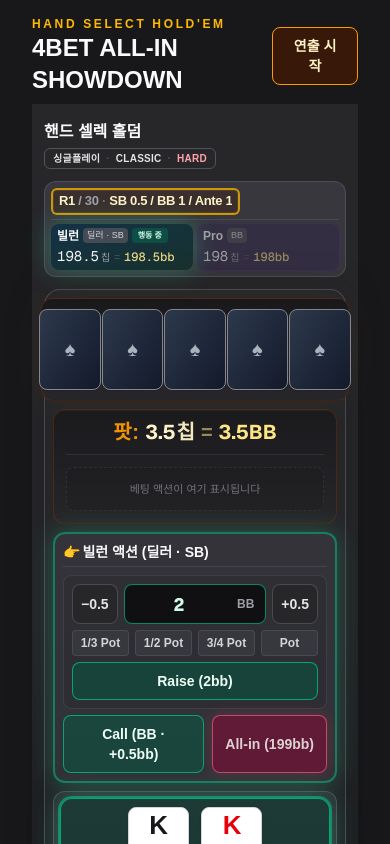
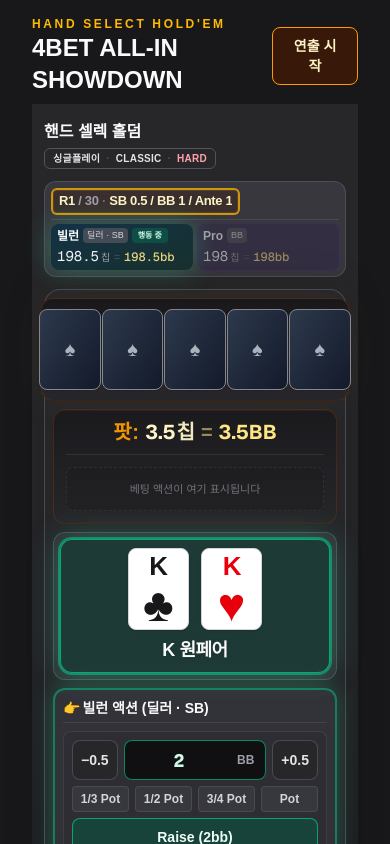
Before and after one commit to wlghks4689/holdem-game, a Next.js app: page /holdem/showcase/allin in a window 390 px wide. Shown: the top 844 px of the page. Built offline with nearby package versions, Linux system fonts and the light colour scheme.

Commit message:
fix: place mobile action panel below hole cards

```diff
--- a/src/app/holdem/HoldemPlayUI.tsx
+++ b/src/app/holdem/HoldemPlayUI.tsx
@@ -684,15 +684,6 @@ export function HoldemPlayUI({
               showdownCinema.blockingInput ? "holdem-cinema-hole-stage" : "",
             ].join(" ")}
           >
-            {!showdownCinema.blockingInput ? (
-              <ActionPanel
-                state={state}
-                dispatch={(a) => void dispatch(a)}
-                playerNames={playerNames}
-                mySeat={mySeat}
-                actionTimerSecondsLeft={actionTimerSecondsLeft}
-              />
-            ) : null}
             {/* 모바일 상대 카드 — 쇼다운에서만 전체 표시 */}
             {state.phase === "hand_over" ? (
               <div className="rounded-xl border border-zinc-600/90 bg-zinc-700/40 p-1.5 sm:p-3">
@@ -716,6 +707,15 @@ export function HoldemPlayUI({
                   showdownFxArmed={showdownFxArmed}
                 />
               </div>
+            ) : null}
+            {!showdownCinema.blockingInput ? (
+              <ActionPanel
+                state={state}
+                dispatch={(a) => void dispatch(a)}
+                playerNames={playerNames}
+                mySeat={mySeat}
+                actionTimerSecondsLeft={actionTimerSecondsLeft}
+              />
             ) : null}
             {!showdownCinema.blockingInput ? (
               <IaBanner state={state} viewer={viewer} playerNames={playerNames} />
```
